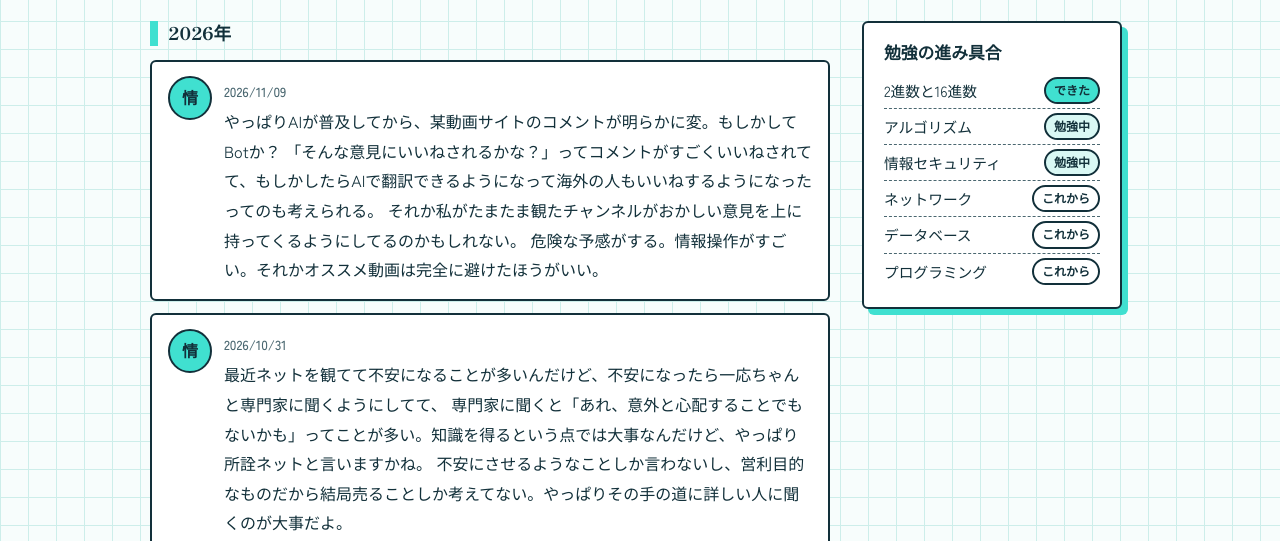
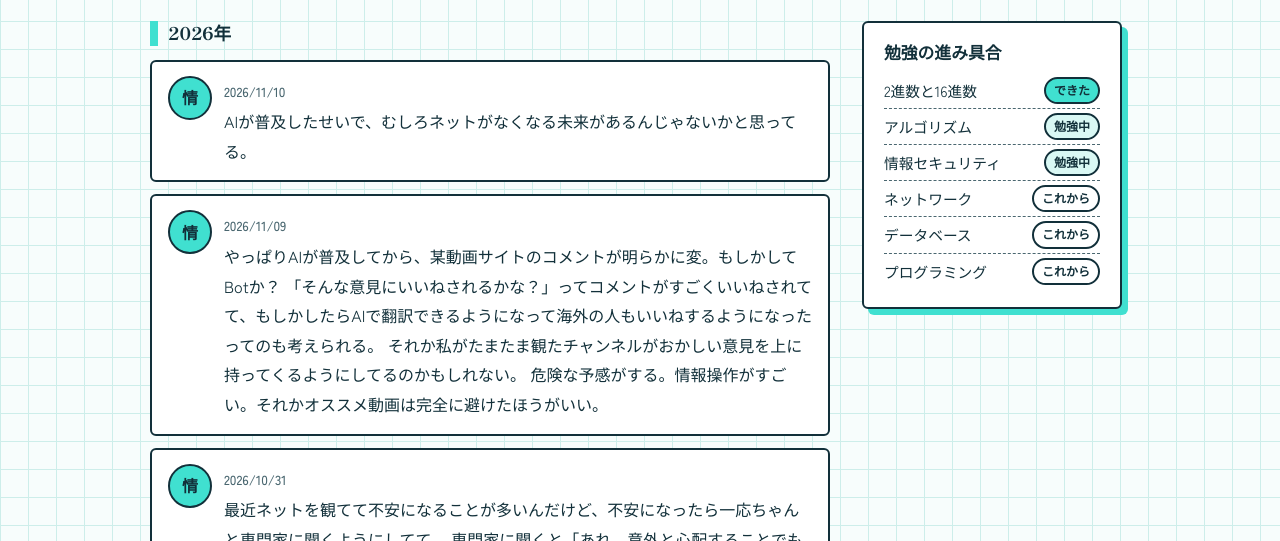
Before and after one commit to Azaleacreativeroom888/fan-information, a plain HTML site: page blog.html in a window 1280 px wide. Shown: the part 259-800 px from the top of the page. Drawn offline with Linux system fonts and the light colour scheme.

Commit message:
Update blog.html

```diff
--- a/blog.html
+++ b/blog.html
@@ -125,6 +125,11 @@ footer ul{list-style:none;display:flex;gap:18px;justify-content:center;margin-bo
 
       <article class="post">
         <div class="avatar" aria-hidden="true">情</div>
+        <div><time datetime="2026-11-10">2026/11/10</time><p>AIが普及したせいで、むしろネットがなくなる未来があるんじゃないかと思ってる。</p></div>
+      </article>
+
+      <article class="post">
+        <div class="avatar" aria-hidden="true">情</div>
         <div><time datetime="2026-11-09">2026/11/09</time><p>やっぱりAIが普及してから、某動画サイトのコメントが明らかに変。もしかしてBotか？
         「そんな意見にいいねされるかな？」ってコメントがすごくいいねされてて、もしかしたらAIで翻訳できるようになって海外の人もいいねするようになったってのも考えられる。
         それか私がたまたま観たチャンネルがおかしい意見を上に持ってくるようにしてるのかもしれない。
```
